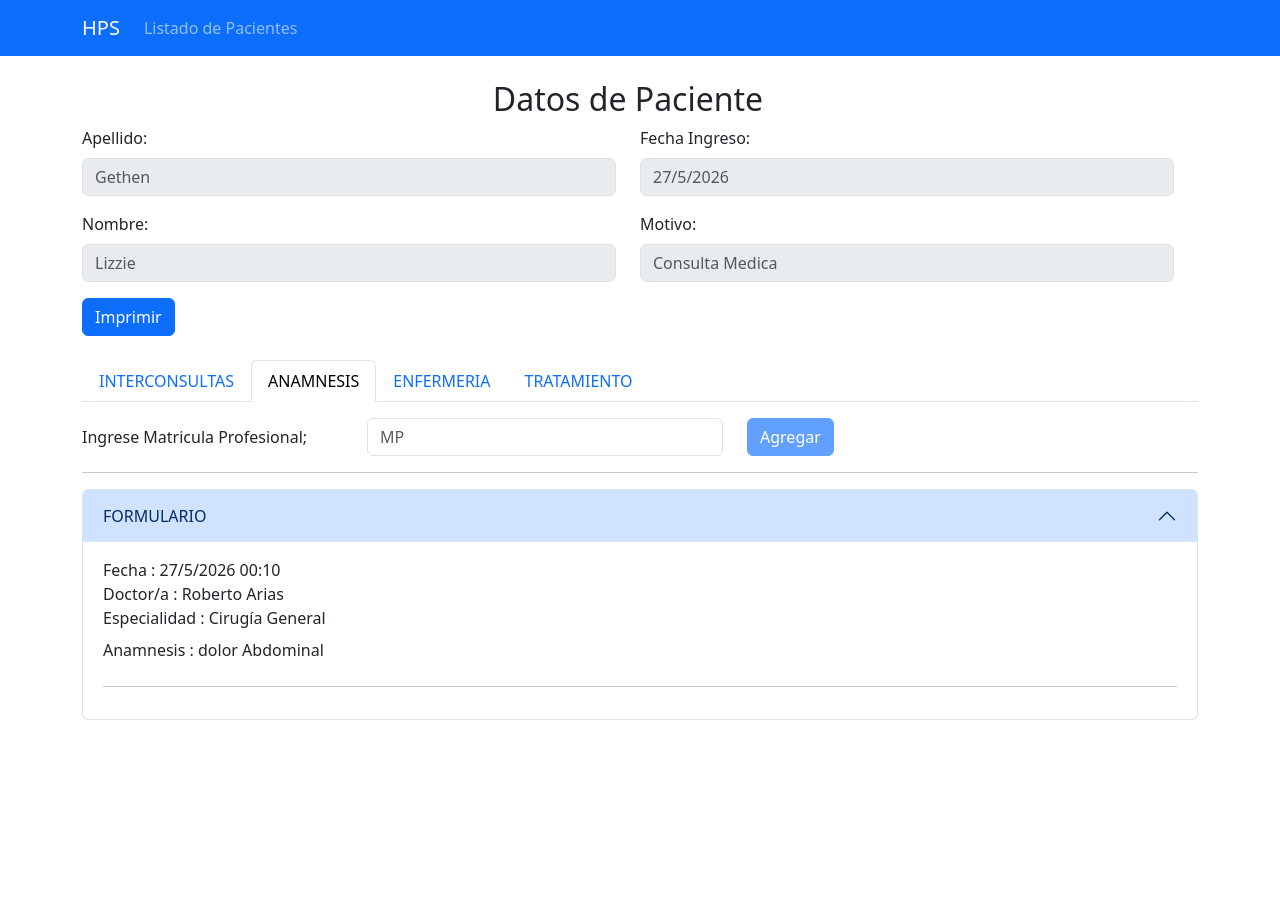
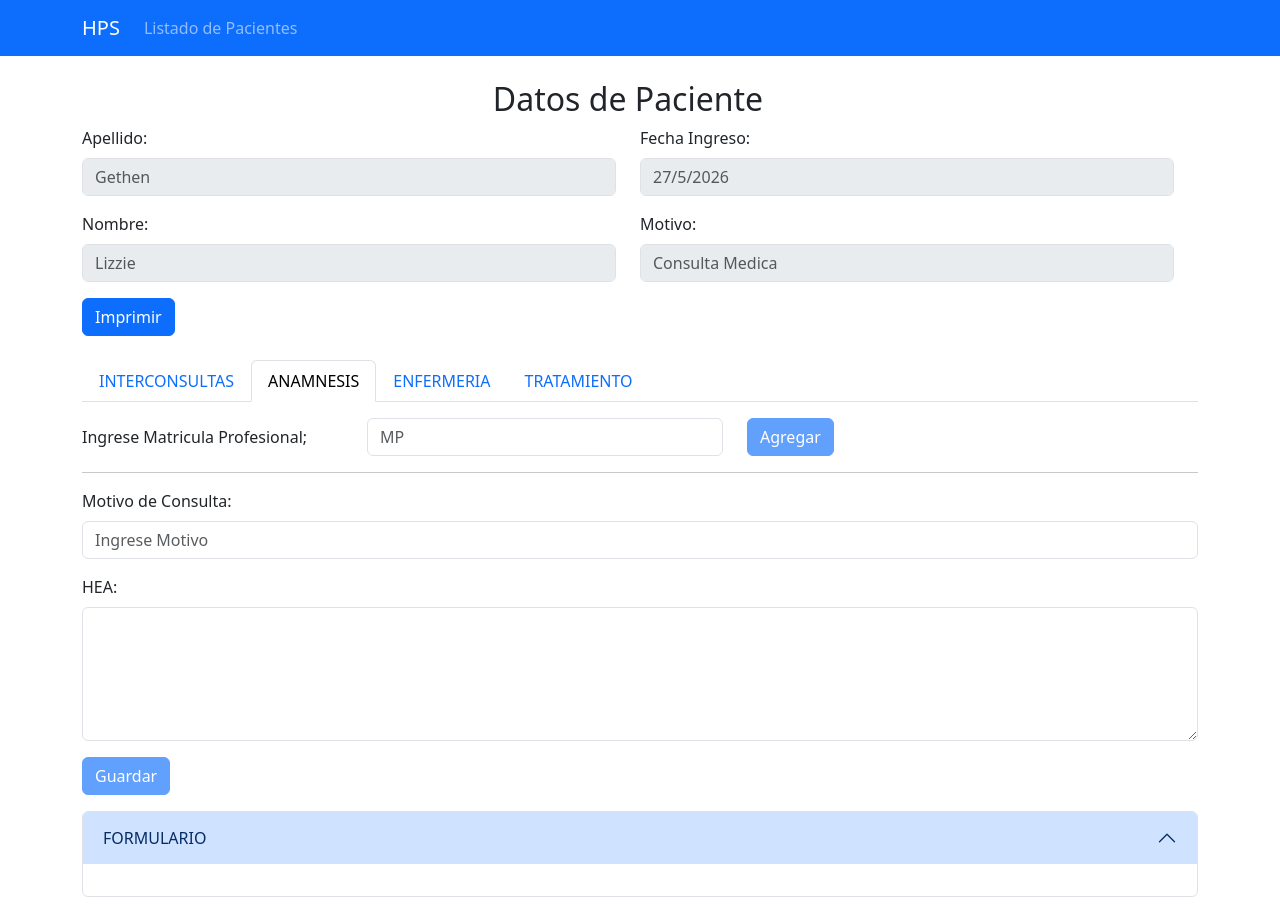
Before and after one commit to fas23/module_guard, a React (Vite) app: page /paciente/1 in a window 1280 px wide. Both pictures are taken after a click on the tab "ANAMNESIS". Before the commit the page ends 800 px from the top, so only its background shows below. Built offline with nearby package versions, Linux system fonts and the light colour scheme.

Commit message:
update file database, form anamnesis and mp

```diff
--- a/src/data/dataBase.js
+++ b/src/data/dataBase.js
@@ -126,18 +126,20 @@ const data = {
     },
   ],
   anamnesisList: [
-    {
-      id: 1,
-      idPaciente: 1,
-      idDoctor: 1,
-      name_doctor: "Roberto",
-      surname_doctor: "Arias",
-      profession: "doctor",
-      speciality: "Cirugía General",
-      ananmnesis: "dolor Abdominal",
-      today: today,
-      hour: hour,
-    },
+    // {
+    //   id: 1,
+    //   idPaciente: 1,
+    //   idDoctor: 1,
+    //   name_doctor: "Roberto",
+    //   surname_doctor: "Arias",
+    //   profession: "doctor",
+    //   speciality: "Cirugía General",
+    //   ananmnesis: "dolor Abdominal",
+    //   today: today,
+    //   hour: hour,
+    //   motivo:
+    //     "Paciente con dolor abdominal intenso, se recomienda realizar estudios de imagen y laboratorio para descartar apendicitis.",
+    // },
   ],
 };
 
--- a/src/presentation/components/FormAnamnesis.jsx
+++ b/src/presentation/components/FormAnamnesis.jsx
@@ -3,13 +3,10 @@ import { Form, Row, Col } from "react-bootstrap";
 import Accordion from "react-bootstrap/Accordion";
 import RegistroHospitalario from "../pages/RegistroHospitalario";
 
-const FormAnamnesis = ({
-  doctor,
-  listAnamnesis,
-  idPac,
-  profession,
-  printRef,
-}) => {
+const FormAnamnesis = ({ listAnamnesis, idPac, profession, printRef }) => {
+  console.log(listAnamnesis);
+  //const tam = listAnamnesis.filter((anam) => anam.idPaciente == idPac).length;
+
   return (
     <>
       <div style={{ display: "none" }}>
@@ -36,15 +33,18 @@ const FormAnamnesis = ({
                         {anam.profession === "doctor"
                           ? `Doctor/a : ${anam.name_doctor} ${anam.surname_doctor}`
                           : `Lic/a : ${anam.name_doctor} ${anam.surname_doctor}`}
-                        {/* Doctor/a : {anam.name_doctor} {anam.surname_doctor} */}
                         <br />
                         Especialidad : {anam.speciality}
                       </Form.Label>
+
+                      {index === 0 && (
+                        <Form.Label>Motivo : {anam.motivo}</Form.Label>
+                      )}
+
                       <Form.Label>
                         {anam.profession === "doctor"
                           ? `Anamnesis : ${anam.ananmnesis}`
                           : `Novedades : ${anam.ananmnesis}`}
-                        {/* Anamnesis : {anam.ananmnesis} */}
                       </Form.Label>
                     </Row>
                     <hr />
--- a/src/presentation/components/FormMP.jsx
+++ b/src/presentation/components/FormMP.jsx
@@ -12,8 +12,8 @@ const FormMP = ({
   printRef,
 }) => {
   const [texto, setTexto] = useState("");
+  const [motivo, setMotivo] = useState("");
   const [inputAreaText, setInputAreaText] = useState("");
-  //const [listAnamnesis, setListAnamnesis] = useState(anamList);
 
   const [listAnamnesis, setListAnamnesis] = useState(() => {
     const saved = localStorage.getItem("listAnamn");
@@ -80,68 +80,19 @@ const FormMP = ({
       ananmnesis: inputAreaText,
       today: today,
       hour: hour,
+      motivo: motivo,
     };
 
     setListAnamnesis([...listAnamnesis, ananmnesis]);
     toast.success("Agregado Correctamente.");
     setInputAreaText("");
     setDoctor({});
+    setMotivo("");
     setClose(!close);
   };
 
   return (
     <>
-      {tam == 0 && (
-        <Form>
-          <Row>
-            {/* Doctor */}
-            <Col xs={12} md={8}>
-              <Form.Group className="mb-3" controlId="doctor">
-                <Form.Label>Doctor:</Form.Label>
-                <Form.Control
-                  type="text"
-                  placeholder="Ingrese Nombre y Apellido"
-                />
-              </Form.Group>
-            </Col>
-
-            {/* Matrícula */}
-            <Col xs={12} md={4}>
-              <Form.Group className="mb-3" controlId="matricula">
-                <Form.Label>Matrícula Profesional:</Form.Label>
-                <Form.Control
-                  type="number"
-                  placeholder="Ingrese su Matrícula Profesional"
-                />
-              </Form.Group>
-            </Col>
-          </Row>
-
-          {/* Motivo */}
-          <Row>
-            <Col xs={12}>
-              <Form.Group className="mb-3" controlId="motivo">
-                <Form.Label>Motivo de Consulta:</Form.Label>
-                <Form.Control as="textarea" rows={5} />
-              </Form.Group>
-            </Col>
-          </Row>
-
-          {/* HEA */}
-          <Row>
-            <Col xs={12}>
-              <Form.Group className="mb-3" controlId="hea">
-                <Form.Label>HEA:</Form.Label>
-                <Form.Control as="textarea" rows={5} />
-              </Form.Group>
-            </Col>
-          </Row>
-
-          <Button variant="primary" type="submit" className="mt-3">
-            Enviar
-          </Button>
-        </Form>
-      )}
       <Form onSubmit={handleSumit}>
         <Form.Group as={Row} className="mb-3" controlId="formMP">
           <Form.Label column sm={3}>
@@ -164,9 +115,75 @@ const FormMP = ({
       </Form>
 
       <hr />
+      {tam == 0 && profession === "doctor" ? (
+        <>
+          {profession === "doctor" &&
+            doctor.profession === "doctor" &&
+            close && (
+              <div className="mt-4">
+                <Row>
+                  <Form.Group>
+                    <Form.Label>
+                      Dr/a: {doctor.surname + " " + doctor.name}
+                    </Form.Label>
+                  </Form.Group>
+                  <Form.Group>
+                    <Form.Label>MP: {doctor.mp}</Form.Label>
+                  </Form.Group>
+                  <Form.Group>
+                    <Form.Label>Especialidad: {doctor.speciality}</Form.Label>
+                  </Form.Group>
+                </Row>
+              </div>
+            )}
 
+          <Form onSubmit={handleAnamnesis}>
+            {/* Motivo */}
+            <Row>
+              <Col xs={12}>
+                <Form.Group className="mb-3" controlId="motivo">
+                  <Form.Label>Motivo de Consulta:</Form.Label>
+                  <Form.Control
+                    type="text"
+                    placeholder="Ingrese Motivo"
+                    value={motivo}
+                    onChange={(e) => setMotivo(e.target.value)}
+                  />
+                </Form.Group>
+              </Col>
+            </Row>
+
+            {/* HEA */}
+            <Row>
+              <Col xs={12}>
+                <Form.Group className="mb-3" controlId="hea">
+                  <Form.Label>HEA:</Form.Label>
+                  <Form.Control
+                    as="textarea"
+                    rows={5}
+                    value={inputAreaText}
+                    onChange={(e) => setInputAreaText(e.target.value)}
+                  />
+                </Form.Group>
+              </Col>
+            </Row>
+
+            <Button
+              variant="primary"
+              type="submit"
+              className="mb-3"
+              disabled={!enableButtonArea}
+            >
+              Guardar
+            </Button>
+          </Form>
+        </>
+      ) : (
+        <>
           {/* FORMULARIO DOCTOR */}
-      {profession === "doctor" && doctor.profession === "doctor" && close && (
+          {profession === "doctor" &&
+            doctor.profession === "doctor" &&
+            close && (
               <div className="mt-4">
                 <Row>
                   {/* <Form.Group>
@@ -209,6 +226,8 @@ const FormMP = ({
                 </Form>
               </div>
             )}
+        </>
+      )}
 
       {/* FORMULARIO ENFERMERIA  */}
 
@@ -239,7 +258,7 @@ const FormMP = ({
                 className="mb-3"
                 controlId="exampleForm.ControlTextarea1"
               >
-                <Form.Label>Tratamiento:</Form.Label>
+                <Form.Label>Novedades:</Form.Label>
                 <Form.Control
                   as="textarea"
                   rows={5}
@@ -261,7 +280,6 @@ const FormMP = ({
 
       <FormAnamnesis
         listAnamnesis={listAnamnesis}
-        doctor={doctor}
         idPac={idPaciente}
         profession={profession}
         printRef={printRef}
```
Lines whose indentation alone changed are shown as unchanged.
